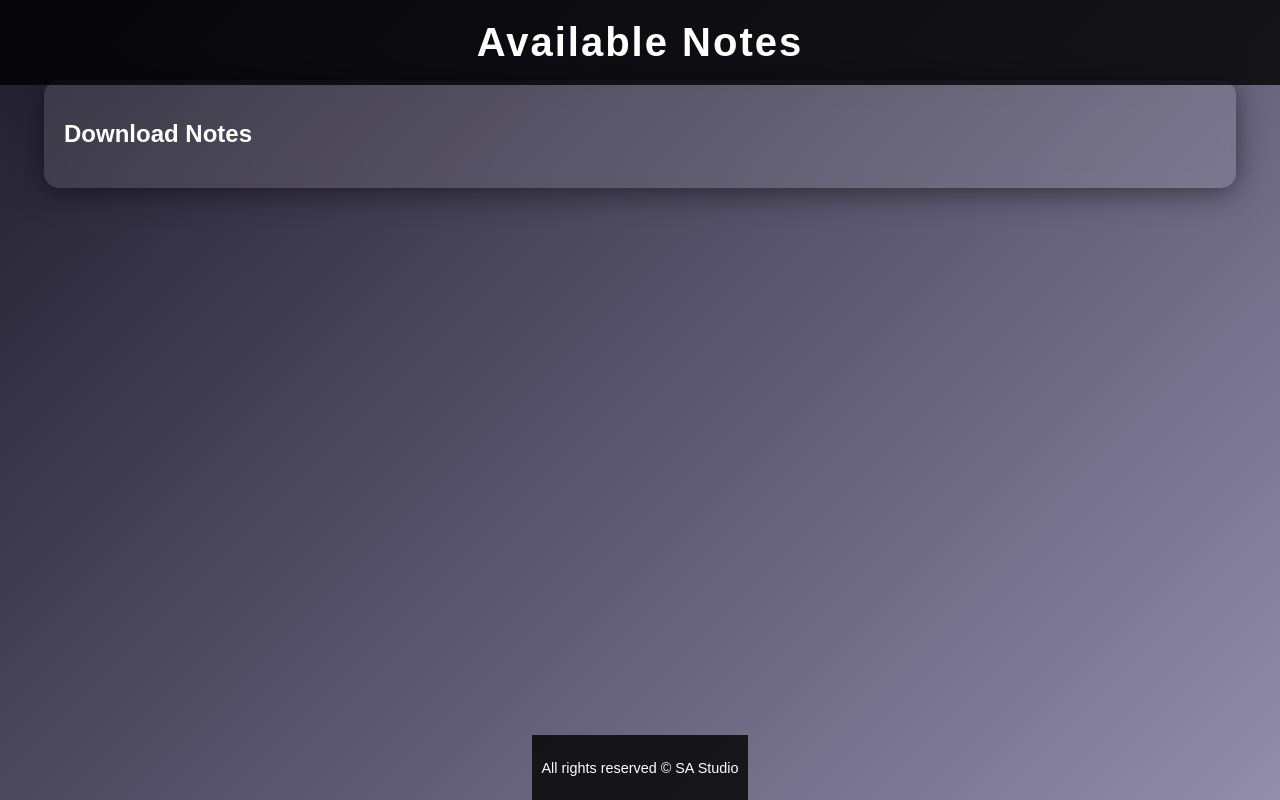
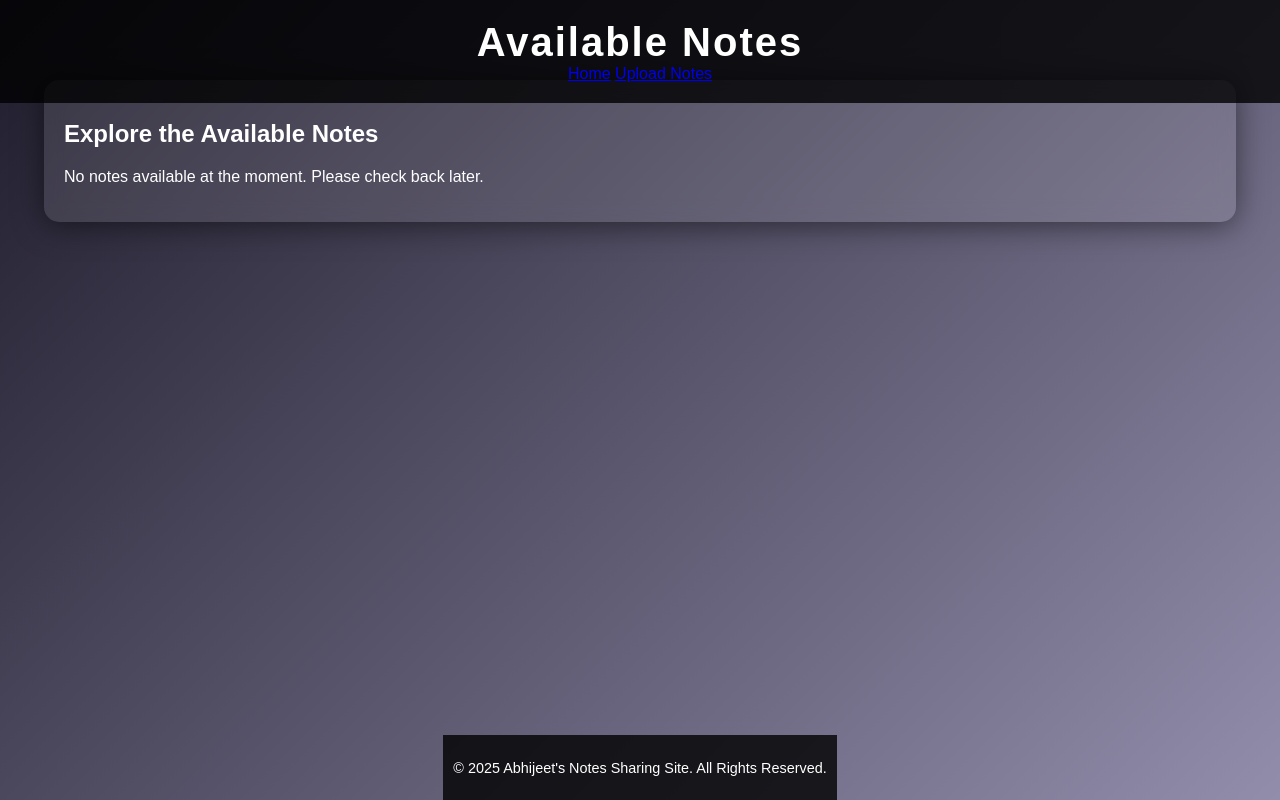
Before and after one commit to samudhan2008/-Sharing-Site, a Flask app: template templates/notes.html in a window 1280 px wide. Run offline with Flask 2, Linux system fonts and the light colour scheme; the template is opened without the code that fills it, so the values that code supplies are empty.

Commit message:
Add files via upload

```diff
--- a/templates/notes.html
+++ b/templates/notes.html
@@ -3,23 +3,43 @@
 <head>
     <meta charset="UTF-8">
     <meta name="viewport" content="width=device-width, initial-scale=1.0">
-  <title>Notes - Abhijeet's Notes Sharing Site</title>
-  <link rel="stylesheet" href="/static/style.css">
+    <title>Available Notes - Abhijeet's Notes Sharing Site</title>
+    <link rel="stylesheet" href="{{ url_for('static', filename='style.css') }}">
 </head>
 <body>
+
 <header>
     <h1>Available Notes</h1>
+    <nav>
+        <a href="/">Home</a>
+        <a href="/upload">Upload Notes</a>
+    </nav>
 </header>
 
 <main>
-    <h2>Download Notes</h2>
-    <ul>
-      <!-- Notes list will be dynamically rendered -->
-    </ul>
+    <section class="notes-list">
+        <h2>Explore the Available Notes</h2>
+
+        {% if notes %}
+            <div class="notes">
+                {% for note in notes %}
+                    <div class="note-card">
+                        <h3>{{ note.title }}</h3>
+                        <a href="/download/{{ note.id }}">
+                            <button>Download</button>
+                        </a>
+                    </div>
+                {% endfor %}
+            </div>
+        {% else %}
+            <p>No notes available at the moment. Please check back later.</p>
+        {% endif %}
+    </section>
 </main>
 
 <footer>
-    <p>All rights reserved © SA Studio</p>
+    <p>&copy; 2025 Abhijeet's Notes Sharing Site. All Rights Reserved.</p>
 </footer>
+
 </body>
 </html>
```
Lines whose indentation alone changed are shown as unchanged.
